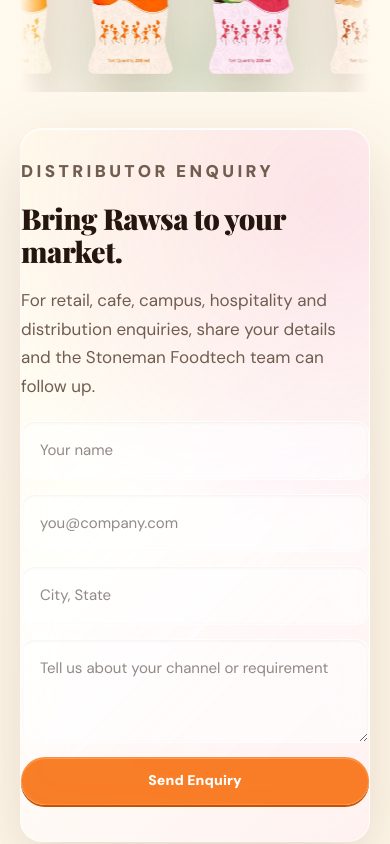
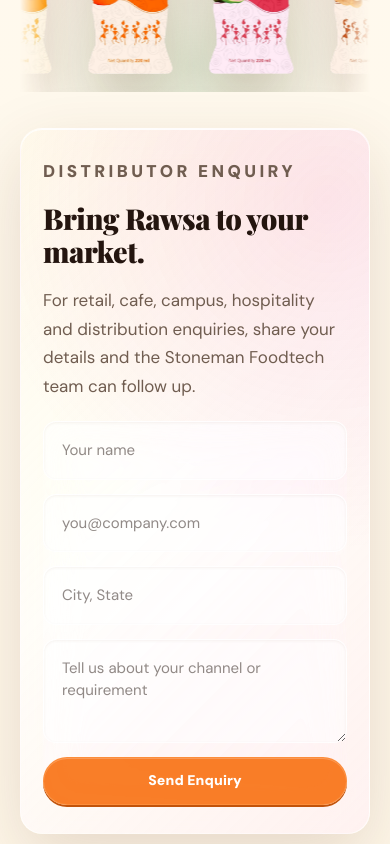
Before and after one commit to deba608/Rawsa, a Next.js app: page / in a window 390 px wide. Shown: the part 6340-7184 px from the top of the page. Built offline with nearby package versions, Linux system fonts and the light colour scheme.

Commit message:
feat: initialize global styles with Tailwind support, custom design tokens, and utility animations

```diff
--- a/src/app/globals.css
+++ b/src/app/globals.css
@@ -2688,7 +2688,9 @@
     to { transform: translateX(calc(-50% - 9px)); }
   }
 
-  .distributor-section {
+  /* 2-class selector so the inner padding wins over the later, more
+     general `.section { padding: …0… }` rule (distributor is also .section) */
+  .distributor-section.section {
     width: calc(100% - 40px);
     padding: 28px 22px;
     border-radius: 22px;
```
